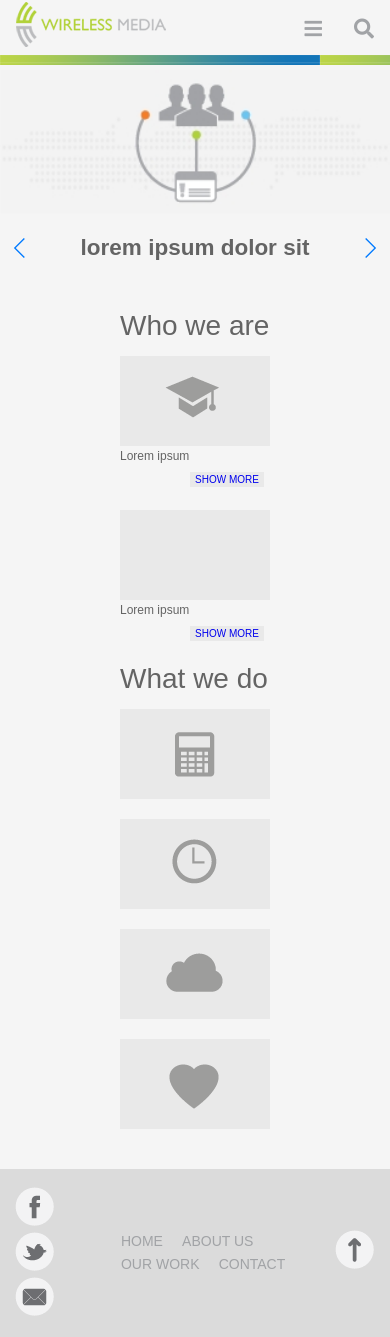
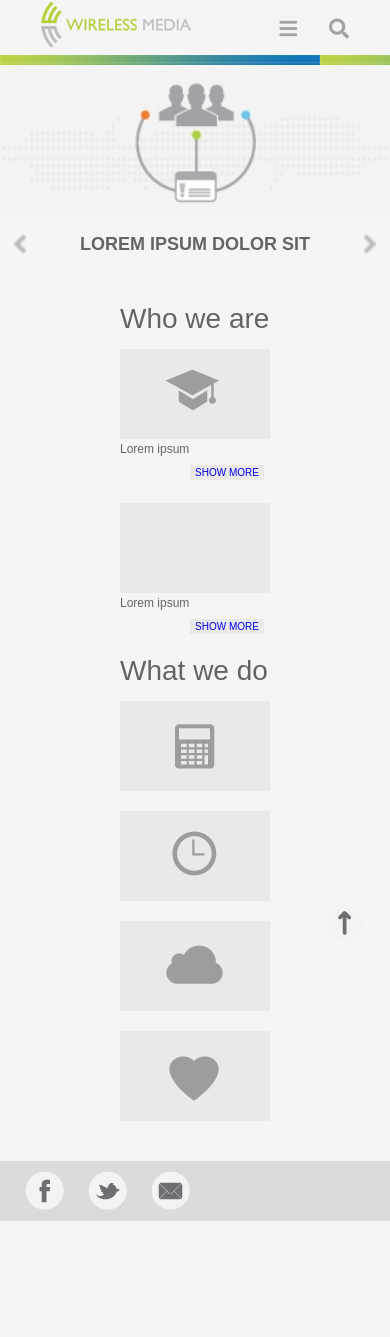
Before and after one commit to BogdanovicMilos85/wm-assassment, a website: page index.html in a window 390 px wide. After the commit the page ends 1221 px from the top, so only its background shows below. Drawn offline with nearby package versions, Linux system fonts and the light colour scheme.

Commit message:
Added scripts and improved styles

```diff
--- a/inc/js/script.js
+++ b/inc/js/script.js
@@ -0,0 +1,30 @@
+(function ( $ ) {
+	'use strict';
+
+	$( document ).ready(
+		function () {
+
+      $(".header-inner .icon").click(function(){
+        $("#links").toggle();
+      });
+
+      $(".header-inner .search-icon").click(function(){
+        $("#search-input").toggle();
+      });
+
+      $(window).on("scroll", function() {
+        let fromTop = $(window).scrollTop();
+
+          $(".footer-icon-link--icon-to-top").toggleClass("down", (fromTop > 300));
+      });
+
+      $(window).on("scroll", function() {
+        var fromTop = $(window).scrollTop();
+
+          $(".footer-icon-link--icon-to-top").toggleClass("down", (fromTop > 300));
+      });
+
+		}
+	);
+
+})( jQuery );
--- /dev/null
+++ b/inc/js/vendor/swipper.js
@@ -0,0 +1,14 @@
+ var swiper = new Swiper('.swiper-container', {
+  loop: true,
+  pagination: {
+    el: '.swiper-pagination',
+    clickable: true
+  },
+  slidesPerView: 'auto',
+  paginationClickable: true,
+  spaceBetween: 0,
+  navigation: {
+    nextEl: '.swiper-button-next',
+    prevEl: '.swiper-button-prev',
+  },
+});
--- a/inc/styles/scss/index.scss
+++ b/inc/styles/scss/index.scss
@@ -19,9 +19,15 @@
   }
 
   .header-inner {
+    padding: 0 25px;
 
     .search-icon {
       float: right;
+      margin-left: 35px;
+
+      @media only screen and (max-width: 680px) {
+        margin-left: 0;
+      }
     }
 
     #search-input {
@@ -166,14 +172,24 @@
         h2 {
             position: relative;
             text-align: center;
+            font-size: 18px;
+            text-transform: uppercase;
         }
 
         .swiper-button-next,
         .swiper-button-prev {
             width: 20px;
             height: 20px;
-            background-size: 20px 20px;
+            background-size: contain;
             margin-top: -10px;
+        }
+
+        .swiper-button-prev {
+          background-image:url('/inc/images/icon--arrow-left.png');
+        }
+
+        .swiper-button-next {
+          background-image:url('/inc/images/icon--arrow-right.png');
         }
     }
 }
@@ -203,6 +219,10 @@
 
     img {
         width: 100%;
+    }
+
+    .swiper-pagination {
+      bottom: 45px;
     }
 }
 
@@ -411,15 +431,25 @@
 footer {
   background-color: #dbdbdb;
   margin-top: 40px;
+  padding: 10px 25px;
   display: flex;
   justify-content: space-between;
   align-items: center;
 
   .social-icons {
-    padding: 15px;
-    padding-top: 18px;
+    display: flex;
+    align-items: center;
+    justify-content: center;
 
     a {
+      display: inline-flex;
+      padding: 0;
+      line-height: 1;
+      margin-right: 15px;
+
+      &:last-child {
+        margin-right: 0;
+      }
 
       .icon {
         display: inline-block;
@@ -467,6 +497,10 @@ footer {
 
   .footer-menu {
 
+    @media screen and (max-width: 480px) {
+      display: none;
+    }
+
     .menu-link {
       font-size: 14px;
       text-transform: uppercase;
@@ -482,10 +516,21 @@ footer {
   }
 
   .footer-back--to-top {
-    padding: 15px;
+
+    .footer-icon-link--icon-to-top {
+      display: inline-block;
+      position: fixed;
+      right: 25px;
+      bottom: -100px;
+
+      &.down {
+        bottom: 5px;
+      }
+    }
 
     .top-icon {
       display: inline-block;
+      vertical-align: middle;
       width: 40px;
       height: 40px;
       cursor: pointer;
--- a/index.html
+++ b/index.html
@@ -13,7 +13,7 @@
 
 <body>
     <div class="wrapper">
-        <header class="header">
+        <header id="header" class="header">
             <div class="header-inner">
                 <!-- Logo-->
                 <a href="#" class="header-logo-wrapper">
@@ -67,7 +67,7 @@
           <div class="swiper-container">
               <ul class="swiper-wrapper">
                   <li class="swiper-slide">
-                      <img src="inc/images/slider-img-mobile.jpg" alt="Slider img" />
+                      <img src="inc/images/slider-img-mobile.png" alt="Slider img" />
                       <h2>
                           <!-- Add Arrows -->
                           <span class="swiper-button-next"></span>
@@ -85,7 +85,7 @@
                       </h2>
                   </li>
                   <li class="swiper-slide">
-                      <img src="inc/images/swiper-img-mobile.jpg" alt="Slider img" />
+                      <img src="inc/images/slider-img-mobile.png" alt="Slider img" />
                       <h2>
                           <!-- Add Arrows -->
                           <span class="swiper-button-next"></span>
@@ -222,13 +222,14 @@
             <a href="#" class="menu-link contact">Contact</a>
           </div>
           <div class="footer-back--to-top">
-            <a href="#" data-scroll="smooth" class="footer-icon-link--icon-to-top"><span class="top-icon icon"></span></a>
+            <a href="" data-scroll="smooth" class="footer-icon-link--icon-to-top"><span class="top-icon icon"></span></a>
         </div>
         </footer>
     </div>
-
-    <script src=""></script>
-    <script src=""></script>
+    <script src="https://code.jquery.com/jquery-3.6.0.min.js"></script>
+    <script src="https://cdnjs.cloudflare.com/ajax/libs/Swiper/4.5.0/js/swiper.min.js"></script>
+    <script src="/inc/js/vendor/swipper.js"></script>
+    <script src="/inc/js/script.js"></script>
 </body>
 
 </html>
--- a/package.json
+++ b/package.json
@@ -9,6 +9,7 @@
   "author": "Milos Bogdanovic",
   "license": "ISC",
   "devDependencies": {
+    "jquery": "^3.6.0",
     "node-sass": "^7.0.1"
   },
   "dependencies": {}
```
Also changed, not shown: inc/images/slider-img-mobile.png (renamed from inc/images/slider-img-mobile.jpg), inc/styles/css/style.css, 1 other file.
